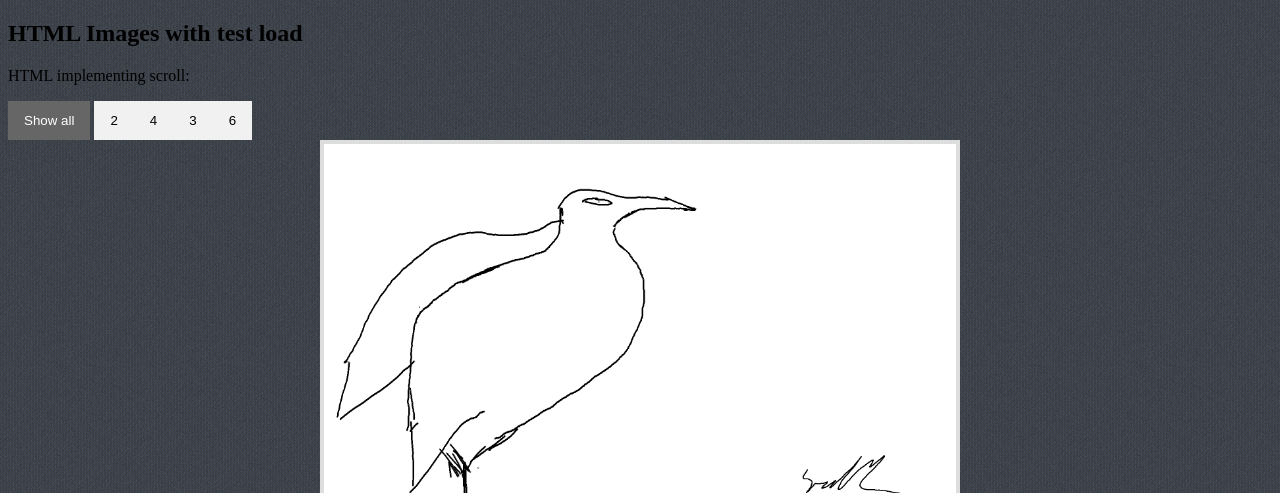
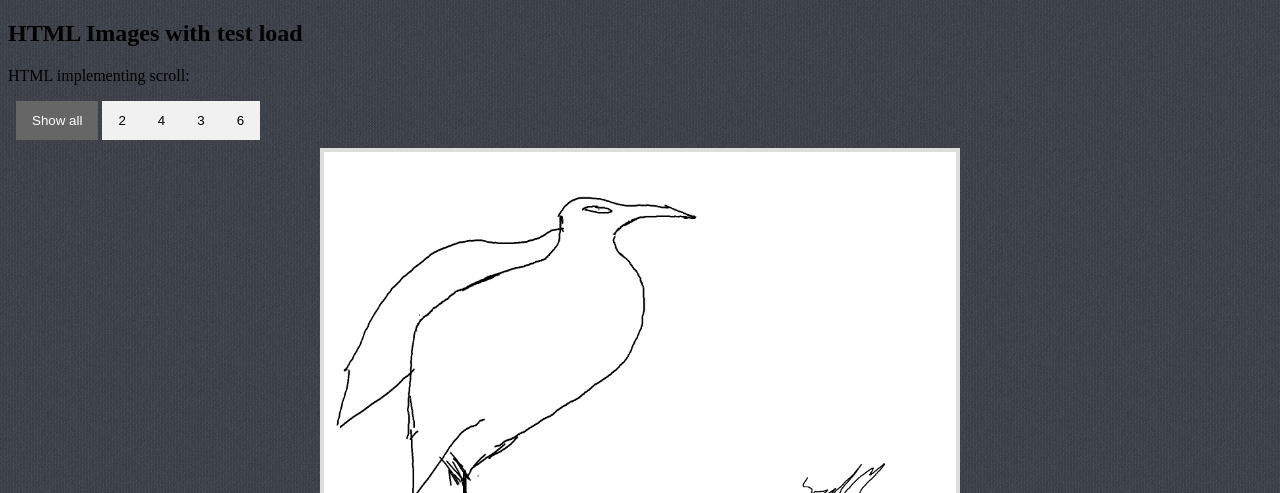
Before and after one commit to Soloman-S/Soloman-S.github.io, a plain HTML site: page index.html in a window 1280 px wide. Shown: the top 493 px of the page. Drawn offline with Linux system fonts and the light colour scheme.

Commit message:
Update index.html

```diff
--- a/index.html
+++ b/index.html
@@ -13,7 +13,7 @@
 <h2>HTML Images with test load</h2>
 <p>HTML implementing scroll:</p>
 
-<div id="myBtnContainer" style="margin:12;">
+<div id="myBtnContainer" style="margin:8px;">
   <button class="btn active" onclick="filterSelection('all')"> Show all</button>
 </div>
 
```
